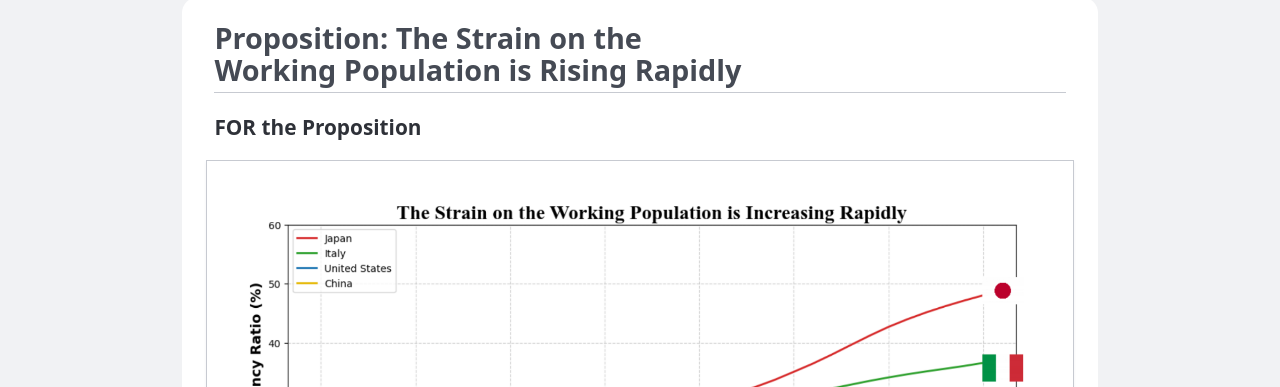
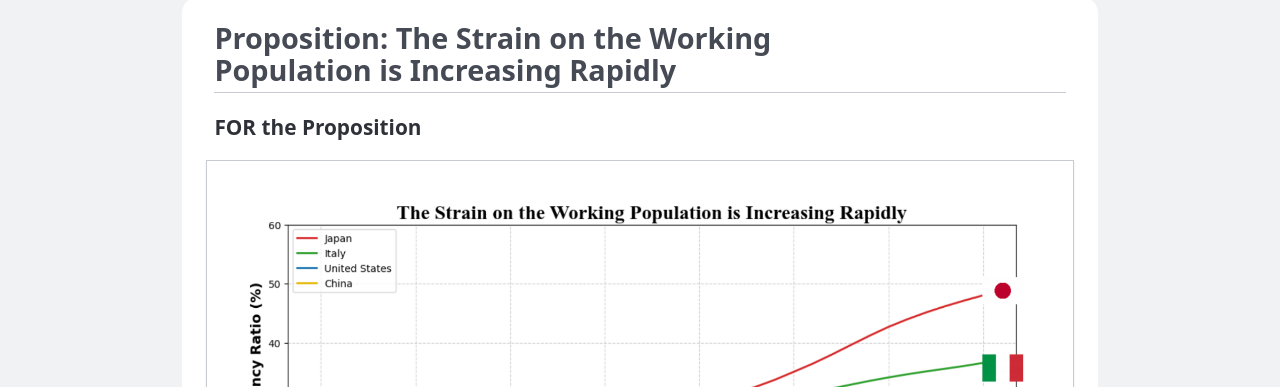
Before and after one commit to julia-haynes/portfolio, a plain HTML site: page project2_report.html in a window 1280 px wide. Shown: the part 413-800 px from the top of the page. Drawn offline with Linux system fonts and the light colour scheme.

Commit message:
fixed proposition

```diff
--- a/project2_report.html
+++ b/project2_report.html
@@ -164,7 +164,7 @@
     </header>
 
     <main>
-      <h2>Proposition: The Strain on the Working Population is Rising Rapidly</h2>
+      <h2>Proposition: The Strain on the Working Population is Increasing Rapidly</h2>
 
       <section>
         <h3>FOR the Proposition</h3>
```
